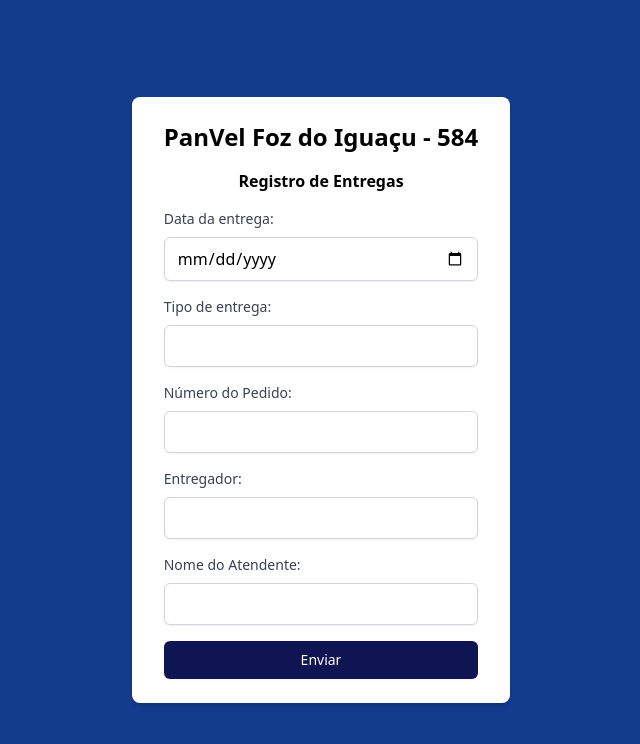
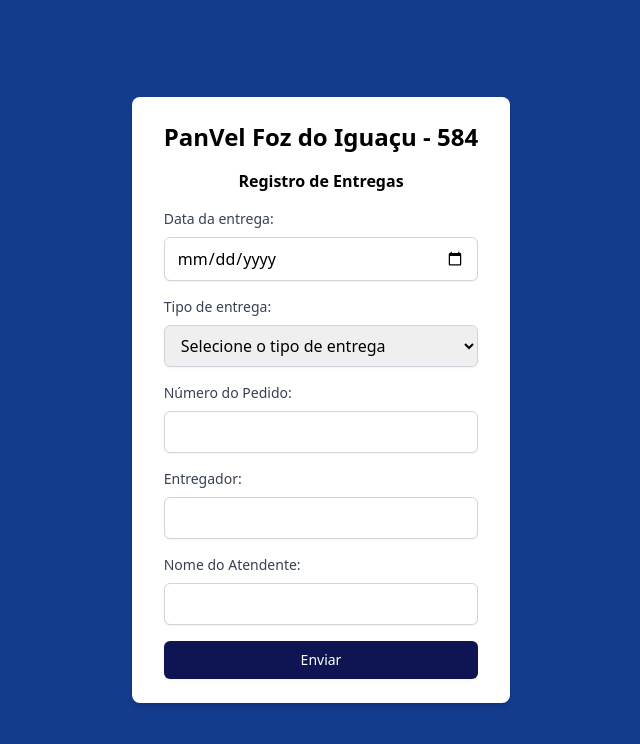
Before and after one commit to marislaradev/app-oak, a React (Vite) app: page / in a window 1280 px wide. Shown: the top 744 px of the page, without its empty margins (319-959 px from the left). Built offline with nearby package versions, Linux system fonts and the light colour scheme.

Commit message:
feat: change tipo_entrega field to a select dropdown

```diff
--- a/src/components/DeliveryForm/index.jsx
+++ b/src/components/DeliveryForm/index.jsx
@@ -1,3 +1,166 @@
+// import React from "react";
+// import { Formik, Form, Field, ErrorMessage } from "formik";
+// import * as Yup from "yup";
+// import axios from "axios";
+
+// function DeliveryForm() {
+//   const handleSubmit = async (values, {resetForm}) => {
+//     try {
+//     const payload = { ...values };
+//     if (!payload.numero_pedido) {
+//       delete payload.numero_pedido;
+//     }
+
+//     await axios.post("http://localhost:3000/deliveries", payload);
+//     console.log("Entrega registrada com sucesso!");
+//     resetForm(); // Limpa o formulário após a submissão
+//   } catch (error) {
+//     console.error("Erro ao registrar a entrega:", error);
+//   }
+//   };
+
+//   const validationSchema = Yup.object().shape({
+//     data_entrega: Yup.date().required("Campo obrigatório"),
+//     tipo_entrega: Yup.string().required("Campo obrigatório"),
+//     numero_pedido: Yup.string(),
+//     entregador_id: Yup.string()
+//       .required("Campo obrigatório"),
+//     nome_atendente: Yup.string()
+//       .required("Campo obrigatório")
+//       .matches(/^[a-zA-ZÀ-ÿ\s]+$/, "Apenas texto é permitido"),
+//   });
+
+//   return (
+//     <Formik
+//       initialValues={{
+//         data_entrega: "",
+//         tipo_entrega: "",
+//         numero_pedido: "",
+//         entregador_id: "",
+//         nome_atendente: "",
+//       }}
+//       onSubmit={handleSubmit}
+//       validationSchema={validationSchema}
+//     >
+//       <Form>
+//         <div className="mb-4">
+//           <h2 className="font-bold text-center mb-4 dark:text-gray-200">
+//             Registro de Entregas
+//           </h2>
+
+//           <div className="mb-4">
+//           <label
+//             htmlFor="data_entrega"
+//             className="block text-sm font-medium text-gray-700 dark:text-gray-300 mb-2"
+//           >
+//             Data da entrega:
+//           </label>
+//           <Field
+//             type="date"
+//             id="data_entrega"
+//             className="shadow-sm rounded-md w-full px-3 py-2 border border-gray-300 focus:outline-none focus:ring-greenOak focus:border-greenOak"
+//             name="data_entrega"
+//           />
+//           <ErrorMessage
+//             name="data_entrega"
+//             component="div"
+//             className="text-sm font-medium text-red-600 dark:text-red-600 mb-2"
+//           />
+//         </div>
+
+//         <div className="mb-4">
+//           <label
+//             htmlFor="tipo_entrega"
+//             className="block text-sm font-medium text-gray-700 dark:text-gray-300 mb-2"
+//           >
+//             Tipo de entrega:
+//           </label>
+//           <Field
+//             type="text"
+//             id="tipo_entrega"
+//             className="shadow-sm rounded-md w-full px-3 py-2 border border-gray-300 focus:outline-none focus:ring-greenOak focus:border-greenOak"
+//             name="tipo_entrega"
+//           >
+//           </Field>
+//           <ErrorMessage
+//             name="tipo_entrega"
+//             component="div"
+//             className="text-sm font-medium text-red-600 dark:text-red-600 mb-2"
+//           />
+//         </div>
+
+//           <label
+//             htmlFor="numero_pedido"
+//             className="block text-sm font-medium text-gray-700 dark:text-gray-300 mb-2"
+//           >
+//             Número do Pedido:
+//           </label>
+//           <Field
+//             type="text"
+//             id="numero_pedido"
+//             className="shadow-sm rounded-md w-full px-3 py-2 border border-gray-300 focus:outline-none focus:ring-greenOak focus:border-greenOak"
+//             name="numero_pedido"
+//           />
+//           <ErrorMessage
+//             name="numero_pedido"
+//             component="div"
+//             className="text-sm font-medium text-red-600 dark:text-red-600 mb-2"
+//           />
+//         </div>
+
+//         <div className="mb-4">
+//           <label
+//             htmlFor="entregador_id"
+//             className="block text-sm font-medium text-gray-700 dark:text-gray-300 mb-2"
+//           >
+//             Entregador:
+//           </label>
+//           <Field
+//             type="number"
+//             id="entregador_id"
+//             className="shadow-sm rounded-md w-full px-3 py-2 border border-gray-300 focus:outline-none focus:ring-greenOak focus:border-greenOak"
+//             name="entregador_id"
+//           />
+//           <ErrorMessage
+//             name="entregador_id"
+//             component="div"
+//             className="text-sm font-medium text-red-600 dark:text-red-600 mb-2"
+//           />
+//         </div>
+
+//         <div className="mb-4">
+//           <label
+//             htmlFor="nome_atendente"
+//             className="block text-sm font-medium text-gray-700 dark:text-gray-300 mb-2"
+//           >
+//             Nome do Atendente:
+//           </label>
+//           <Field
+//             type="text"
+//             id="nome_atendente"
+//             className="shadow-sm rounded-md w-full px-3 py-2 border border-gray-300 focus:outline-none focus:ring-greenOak focus:border-greenOak"
+//             name="nome_atendente"
+//           />
+//           <ErrorMessage
+//             name="nome_atendente"
+//             component="div"
+//             className="text-sm font-medium text-red-600 dark:text-red-600 mb-2"
+//           />
+//         </div>
+
+//         <button
+//           type="submit"
+//           className="w-full flex justify-center py-2 px-4 border border-transparent rounded-md shadow-sm text-sm font-medium text-white bg-greenBtn hover:bg-greenBtn-hover focus:outline-none focus:ring-2 focus:ring-offset-2 focus:ring-greenOak transform transition-transform hover:scale-105"
+//         >
+//           Enviar
+//         </button>
+//       </Form>
+//     </Formik>
+//   );
+// }
+
+// export default DeliveryForm;
+
 import React from "react";
 import { Formik, Form, Field, ErrorMessage } from "formik";
 import * as Yup from "yup";
@@ -76,11 +239,16 @@
             Tipo de entrega:
           </label>
           <Field
-            type="text"
+            as="select"
             id="tipo_entrega"
             className="shadow-sm rounded-md w-full px-3 py-2 border border-gray-300 focus:outline-none focus:ring-greenOak focus:border-greenOak"
             name="tipo_entrega"
           >
+            <option value="">Selecione o tipo de entrega</option>
+            <option value="rápida">Rápida</option>
+            <option value="programada">Programada</option>
+            <option value="manual">Manual</option>
+            <option value="transferencia">Transferência</option>
           </Field>
           <ErrorMessage
             name="tipo_entrega"
```
